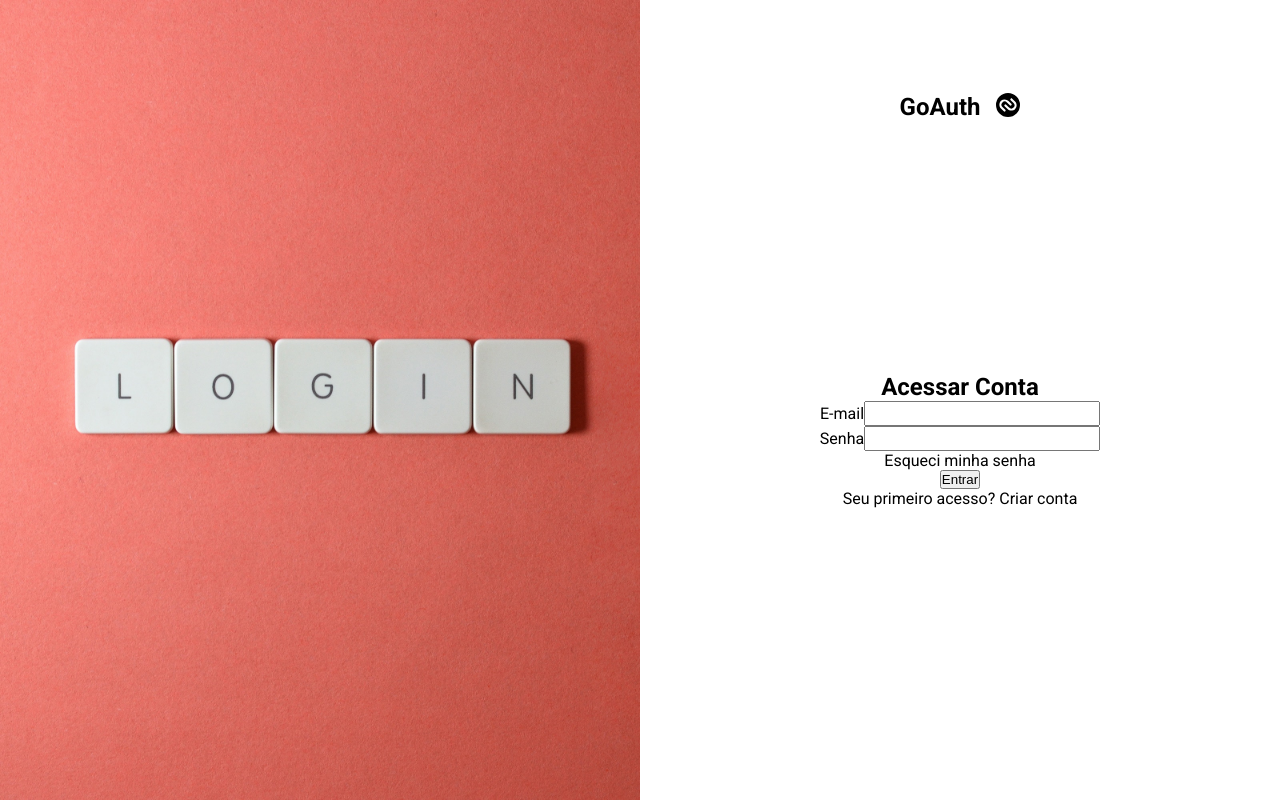
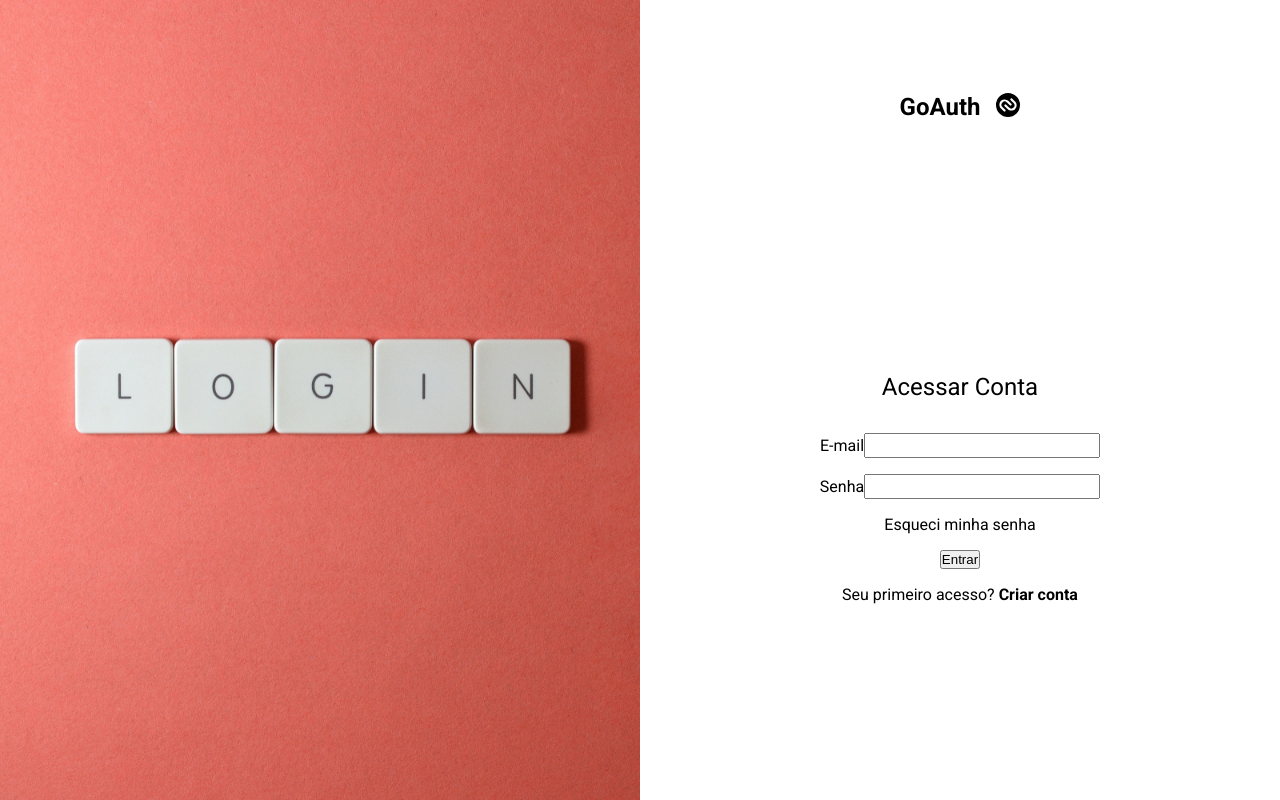
Before and after one commit to michelwene/GoAuth, a React (Create React App) app: page / in a window 1280 px wide. Built offline with nearby package versions, Linux system fonts and the light colour scheme.

Commit message:
style: form Login

```diff
--- a/src/pages/Login/styles.ts
+++ b/src/pages/Login/styles.ts
@@ -39,6 +39,17 @@ export const FormGroup = styled.form`
   display: flex;
   flex: 2;
   flex-direction: column;
+
+  row-gap: 1rem;
+
+  h2 {
+    font-weight: 400;
+    padding-bottom: 1rem;
+  }
+
+  p > a {
+    font-weight: 700;
+  }
 `;
 
 export const InputGroup = styled.div``;
--- a/src/styles/global.ts
+++ b/src/styles/global.ts
@@ -55,11 +55,14 @@ input{
 }
 
 a {
+    cursor:pointer ;
     text-decoration: none;
   }
-  li {
+
+li {
     list-style-type: none;
   }
+
 [disabled]{
     cursor: not-allowed;
 }
```
